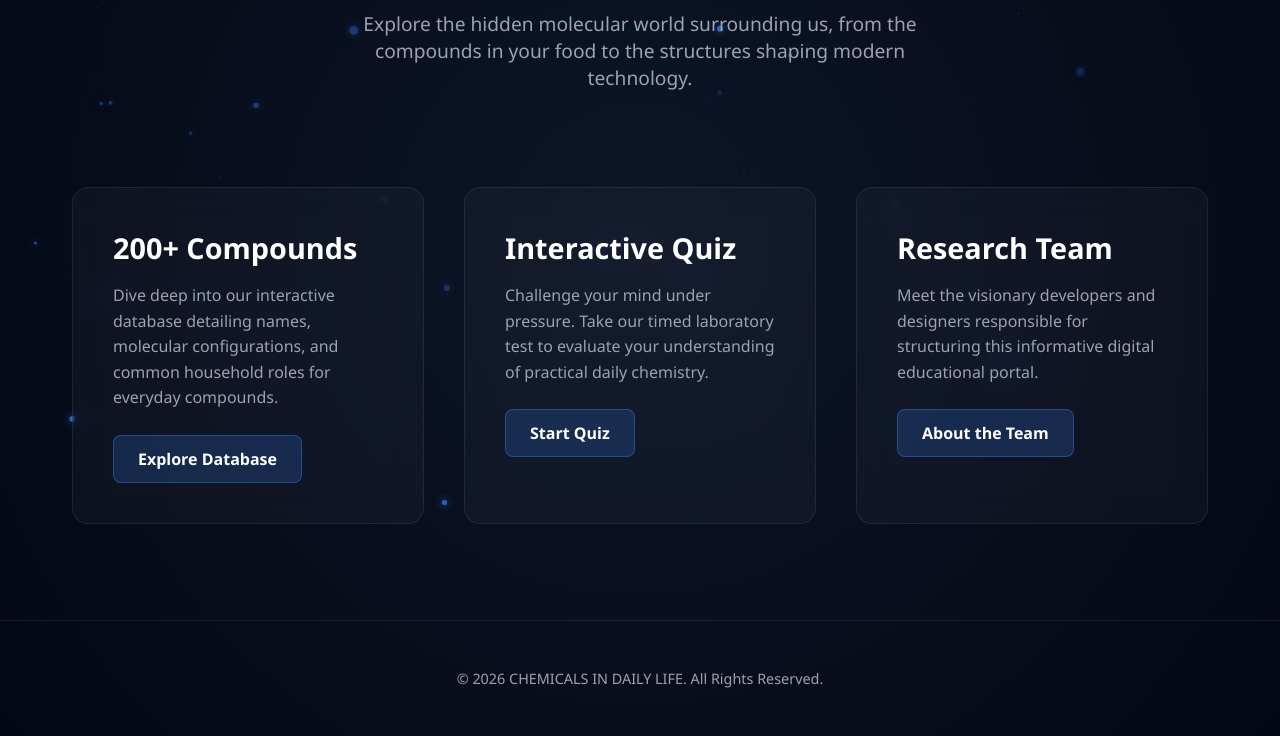
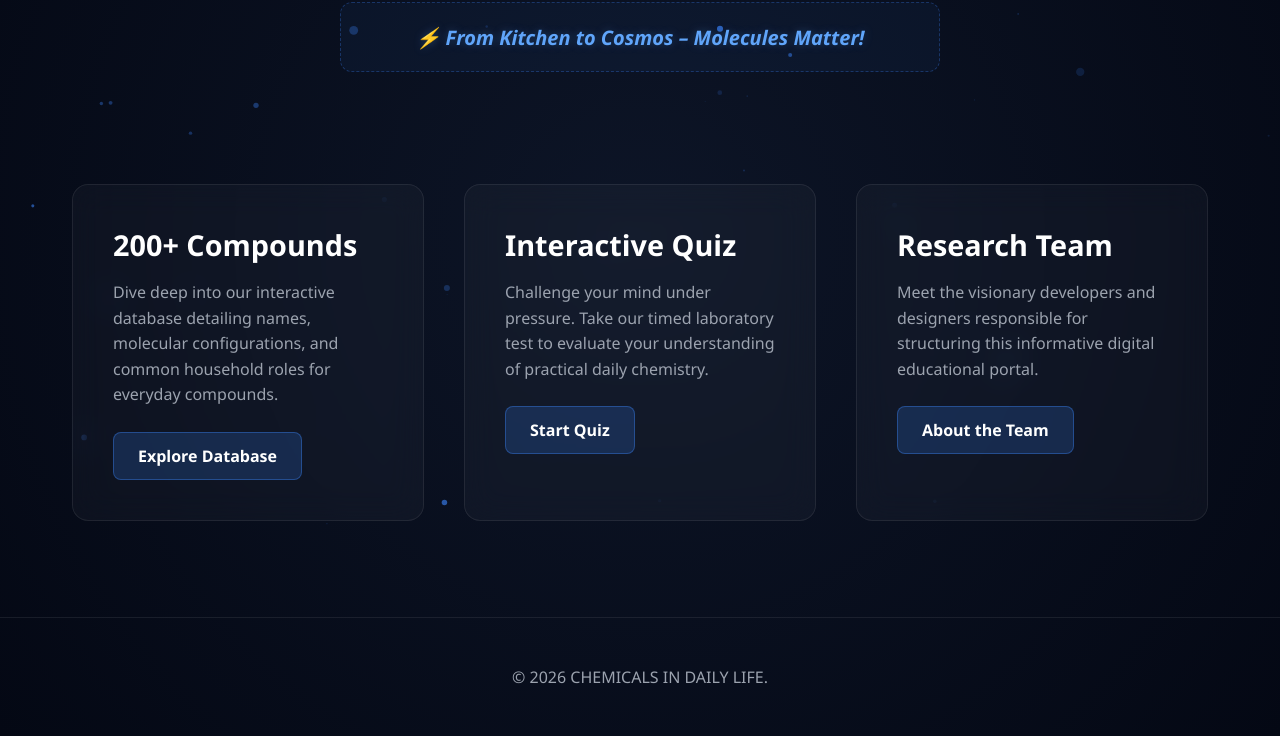
Before and after one commit to ROYALShriram/chemical-00, a plain HTML site: page index.html in a window 1280 px wide. Shown: the part 258-994 px from the top of the page. Drawn offline with Linux system fonts and the light colour scheme.

Commit message:
Update styles and implement slogan rotator
Refactor CSS styles and add slogan display functionality.

```diff
--- a/index.html
+++ b/index.html
@@ -14,172 +14,64 @@
             --text-secondary: #9ca3af;
         }
 
-        * {
-            margin: 0;
-            padding: 0;
-            box-sizing: border-box;
-            font-family: 'Segoe UI', Tahoma, Geneva, Verdana, sans-serif;
+        * { margin: 0; padding: 0; box-sizing: border-box; font-family: 'Segoe UI', sans-serif; }
+        body { background: var(--bg-gradient); color: var(--text-primary); min-height: 100vh; overflow-x: hidden; position: relative; }
+
+        #bg-canvas { position: fixed; top: 0; left: 0; width: 100vw; height: 100vh; z-index: -1; pointer-events: none; }
+
+        nav {
+            display: flex; justify-content: space-between; align-items: center; padding: 1.5rem 2rem;
+            background: rgba(4, 8, 20, 0.5); backdrop-filter: blur(12px); border-bottom: 1px solid var(--glass-border);
+            position: sticky; top: 0; z-index: 100;
+        }
+        .logo { font-size: 1.4rem; font-weight: 800; letter-spacing: 2px; text-shadow: 0 0 10px rgba(59, 130, 246, 0.5); }
+        .nav-links { display: flex; list-style: none; gap: 2rem; }
+        .nav-links a { color: var(--text-secondary); text-decoration: none; font-weight: 500; transition: color 0.3s; }
+        .nav-links a:hover, .nav-links .active { color: #fff; text-shadow: 0 0 8px rgba(255,255,255,0.6); }
+
+        header { text-align: center; padding: 5rem 2rem 3rem; perspective: 1000px; }
+        header h1 {
+            font-size: 3.5rem; font-weight: 900; letter-spacing: 4px;
+            background: linear-gradient(135deg, #fff 30%, #3b82f6 100%);
+            -webkit-background-clip: text; -webkit-text-fill-color: transparent; margin-bottom: 1.5rem;
         }
 
-        body {
-            background: var(--bg-gradient);
-            color: var(--text-primary);
-            min-height: 100vh;
-            overflow-x: hidden;
-            position: relative;
+        /* Slogan Display Panel */
+        .slogan-box {
+            max-width: 600px; margin: 0 auto 2rem; padding: 1rem 2rem;
+            background: rgba(59, 130, 246, 0.05); border: 1px dashed rgba(59, 130, 246, 0.3);
+            border-radius: 12px; min-height: 70px; display: flex; align-items: center; justify-content: center;
+        }
+        .slogan-text {
+            font-size: 1.25rem; font-style: italic; font-weight: 600; color: #60a5fa;
+            text-shadow: 0 0 10px rgba(96, 165, 250, 0.3); animation: fadeIn 0.8s ease-in-out;
         }
 
-        /* 3D Animated Canvas Background */
-        #bg-canvas {
-            position: fixed;
-            top: 0;
-            left: 0;
-            width: 100vw;
-            height: 100vh;
-            z-index: -1;
-            pointer-events: none;
+        @keyframes fadeIn { from { opacity: 0; transform: translateY(5px); } to { opacity: 1; transform: translateY(0); } }
+
+        .grid-container {
+            max-width: 1200px; margin: 0 auto; padding: 2rem;
+            display: grid; grid-template-columns: repeat(auto-fit, minmax(300px, 1fr)); gap: 2.5rem;
         }
-
-        /* Navigation Bar */
-        nav {
-            display: flex;
-            justify-content: space-between;
-            align-items: center;
-            padding: 1.5rem 2rem;
-            background: rgba(4, 8, 20, 0.5);
-            backdrop-filter: blur(12px);
-            border-bottom: 1px solid var(--glass-border);
-            position: sticky;
-            top: 0;
-            z-index: 100;
+        .card {
+            background: var(--glass-bg); border: 1px solid var(--glass-border); border-radius: 16px;
+            padding: 2.5rem; backdrop-filter: blur(16px); transform-style: preserve-3d;
+            transition: transform 0.5s cubic-bezier(0.25, 1, 0.5, 1), border-color 0.3s, box-shadow 0.3s;
         }
-
-        .logo {
-            font-size: 1.4rem;
-            font-weight: 800;
-            letter-spacing: 2px;
-            color: #fff;
-            text-shadow: 0 0 10px rgba(59, 130, 246, 0.5);
-        }
-
-        .nav-links {
-            display: flex;
-            list-style: none;
-            gap: 2rem;
-        }
-
-        .nav-links a {
-            color: var(--text-secondary);
-            text-decoration: none;
-            font-weight: 500;
-            transition: color 0.3s, text-shadow 0.3s;
-        }
-
-        .nav-links a:hover, .nav-links .active {
-            color: #fff;
-            text-shadow: 0 0 8px rgba(255,255,255,0.6);
-        }
-
-        /* Hero Section */
-        header {
-            text-align: center;
-            padding: 6rem 2rem 4rem;
-            perspective: 1000px;
-        }
-
-        header h1 {
-            font-size: 3.5rem;
-            font-weight: 900;
-            letter-spacing: 4px;
-            background: linear-gradient(135deg, #fff 30%, #3b82f6 100%);
-            -webkit-background-clip: text;
-            -webkit-text-fill-color: transparent;
-            margin-bottom: 1rem;
-            transform: translateZ(30px);
-        }
-
-        header p {
-            color: var(--text-secondary);
-            font-size: 1.2rem;
-            max-width: 600px;
-            margin: 0 auto;
-        }
-
-        /* 3D Neo-Glassmorphism Cards Grid */
-        .grid-container {
-            max-width: 1200px;
-            margin: 0 auto;
-            padding: 2rem;
-            display: grid;
-            grid-template-columns: repeat(auto-fit, minmax(300px, 1fr));
-            gap: 2.5rem;
-            perspective: 1000px;
-        }
-
-        .card {
-            background: var(--glass-bg);
-            border: 1px solid var(--glass-border);
-            border-radius: 16px;
-            padding: 2.5rem;
-            backdrop-filter: blur(16px);
-            -webkit-backdrop-filter: blur(16px);
-            transition: transform 0.5s cubic-bezier(0.25, 1, 0.5, 1), border-color 0.3s, box-shadow 0.3s;
-            transform-style: preserve-3d;
-            cursor: pointer;
-            position: relative;
-        }
-
         .card:hover {
             transform: translateY(-10px) rotateX(4deg) rotateY(-4deg) translateZ(10px);
-            border-color: rgba(59, 130, 246, 0.4);
-            box-shadow: 0 20px 40px rgba(0, 0, 0, 0.4), 0 0 20px rgba(59, 130, 246, 0.1);
+            border-color: rgba(59, 130, 246, 0.4); box-shadow: 0 20px 40px rgba(0, 0, 0, 0.4);
         }
+        .card h2 { font-size: 1.8rem; margin-bottom: 1rem; color: #fff; }
+        .card p { color: var(--text-secondary); line-height: 1.6; margin-bottom: 1.5rem; }
+        .card .btn {
+            display: inline-block; padding: 0.75rem 1.5rem; background: rgba(59, 130, 246, 0.2);
+            border: 1px solid rgba(59, 130, 246, 0.4); color: #fff; text-decoration: none;
+            border-radius: 8px; font-weight: 600; transition: background 0.3s;
+        }
+        .card .btn:hover { background: rgba(59, 130, 246, 0.5); }
 
-        .card h2 {
-            font-size: 1.8rem;
-            margin-bottom: 1rem;
-            color: #fff;
-            transform: translateZ(20px);
-        }
-
-        .card p {
-            color: var(--text-secondary);
-            line-height: 1.6;
-            margin-bottom: 1.5rem;
-            transform: translateZ(15px);
-        }
-
-        .card .btn {
-            display: inline-block;
-            padding: 0.75rem 1.5rem;
-            background: rgba(59, 130, 246, 0.2);
-            border: 1px solid rgba(59, 130, 246, 0.4);
-            color: #fff;
-            text-decoration: none;
-            border-radius: 8px;
-            font-weight: 600;
-            transition: background 0.3s, transform 0.3s;
-            transform: translateZ(25px);
-        }
-
-        .card .btn:hover {
-            background: rgba(59, 130, 246, 0.5);
-            transform: translateZ(30px) scale(1.05);
-        }
-
-        footer {
-            text-align: center;
-            padding: 3rem 2rem;
-            color: var(--text-secondary);
-            font-size: 0.9rem;
-            border-top: 1px solid var(--glass-border);
-            margin-top: 4rem;
-        }
-
-        @media (max-width: 768px) {
-            header h1 { font-size: 2.2rem; }
-            .nav-links { gap: 1rem; }
-        }
+        footer { text-align: center; padding: 3rem; color: var(--text-secondary); border-top: 1px solid var(--glass-border); margin-top: 4rem; }
     </style>
 </head>
 <body>
@@ -198,7 +90,9 @@
 
     <header>
         <h1>CHEMICALS IN DAILY LIFE</h1>
-        <p>Explore the hidden molecular world surrounding us, from the compounds in your food to the structures shaping modern technology.</p>
+        <div class="slogan-box">
+            <div class="slogan-text" id="sloganDisplay">Loading chemistry...</div>
+        </div>
     </header>
 
     <div class="grid-container">
@@ -219,15 +113,33 @@
         </div>
     </div>
 
-    <footer>
-        &copy; 2026 CHEMICALS IN DAILY LIFE. All Rights Reserved.
-    </footer>
+    <footer>&copy; 2026 CHEMICALS IN DAILY LIFE.</footer>
 
     <script>
-        // 3D Matrix/Atomic Fluid Canvas Simulation
+        // Slogan Rotator Matrix
+        const slogans = [
+            "🧪 Chemistry: The Hidden Code of Your Daily Routine!",
+            "⚡ From Kitchen to Cosmos – Molecules Matter!",
+            "🌿 Better Living Through Molecular Understanding.",
+            "🧬 Small Molecules, Huge Real-World Impact!",
+            "💧 Every Drop, Grain, and Breath Is Pure Chemistry."
+        ];
+        let sloganIdx = 0;
+        const display = document.getElementById('sloganDisplay');
+
+        function rotateSlogan() {
+            display.style.animation = 'none';
+            display.offsetHeight; // Trigger reflow layout mechanics
+            display.textContent = slogans[sloganIdx];
+            display.style.animation = 'fadeIn 0.8s ease-in-out';
+            sloganIdx = (sloganIdx + 1) % slogans.length;
+        }
+        setInterval(rotateSlogan, 4000);
+        rotateSlogan();
+
+        // Canvas Particle Pipeline
         const canvas = document.getElementById('bg-canvas');
         const ctx = canvas.getContext('2d');
-
         let width = canvas.width = window.innerWidth;
         let height = canvas.height = window.innerHeight;
 
@@ -237,72 +149,32 @@
         });
 
         class Particle {
-            constructor() {
-                this.reset();
-            }
+            constructor() { this.reset(); }
             reset() {
-                this.x = Math.random() * width;
-                this.y = Math.random() * height;
-                this.z = Math.random() * 400 + 100; // Depth factor
-                this.vx = (Math.random() - 0.5) * 0.4;
-                this.vy = (Math.random() - 0.5) * 0.4;
-                this.radius = Math.random() * 2 + 1;
+                this.x = Math.random() * width; this.y = Math.random() * height;
+                this.z = Math.random() * 400 + 100; this.vx = (Math.random() - 0.5) * 0.4;
+                this.vy = (Math.random() - 0.5) * 0.4; this.radius = Math.random() * 2 + 1;
                 this.alpha = Math.random() * 0.5 + 0.1;
             }
             update() {
-                this.x += this.vx;
-                this.y += this.vy;
-
-                // Boundaries reset
-                if (this.x < 0 || this.x > width || this.y < 0 || this.y > height) {
-                    this.reset();
-                }
+                this.x += this.vx; this.y += this.vy;
+                if (this.x < 0 || this.x > width || this.y < 0 || this.y > height) this.reset();
             }
             draw() {
-                // 3D perspective projection scaling
                 const scale = 200 / this.z;
-                const finalRadius = this.radius * scale;
-
                 ctx.beginPath();
-                ctx.arc(this.x, this.y, finalRadius, 0, Math.PI * 2);
+                ctx.arc(this.x, this.y, this.radius * scale, 0, Math.PI * 2);
                 ctx.fillStyle = `rgba(59, 130, 246, ${this.alpha * scale})`;
-                ctx.shadowBlur = 8;
-                ctx.shadowColor = '#3b82f6';
                 ctx.fill();
-                ctx.shadowBlur = 0; // reset
             }
         }
-
-        const particleCount = 75;
-        const particles = Array.from({ length: particleCount }, () => new Particle());
-
+        const particles = Array.from({ length: 60 }, () => new Particle());
         function animate() {
             ctx.clearRect(0, 0, width, height);
-
-            // Connect close particles with subtle 3D neural grid lines
-            for (let i = 0; i < particles.length; i++) {
-                for (let j = i + 1; j < particles.length; j++) {
-                    const dx = particles[i].x - particles[j].x;
-                    const dy = particles[i].y - particles[j].y;
-                    const dist = Math.sqrt(dx * dx + dy * dy);
-
-                    if (dist < 120) {
-                        ctx.beginPath();
-                        ctx.moveTo(particles[i].x, particles[i].y);
-                        ctx.lineTo(particles[j].x, particles[j].y);
-                        ctx.strokeStyle = `rgba(59, 130, 246, ${0.1 * (1 - dist/120)})`;
-                        ctx.lineWidth = 0.5;
-                        ctx.stroke();
-                    }
-                }
-            }
-
-            particles.forEach(p => {
-                p.update();
-                p.draw();
-            });
-
+            particles.forEach(p => { p.update(); p.draw(); });
             requestAnimationFrame(animate);
         }
         animate();
     </script>
+</body>
+</html>
```
